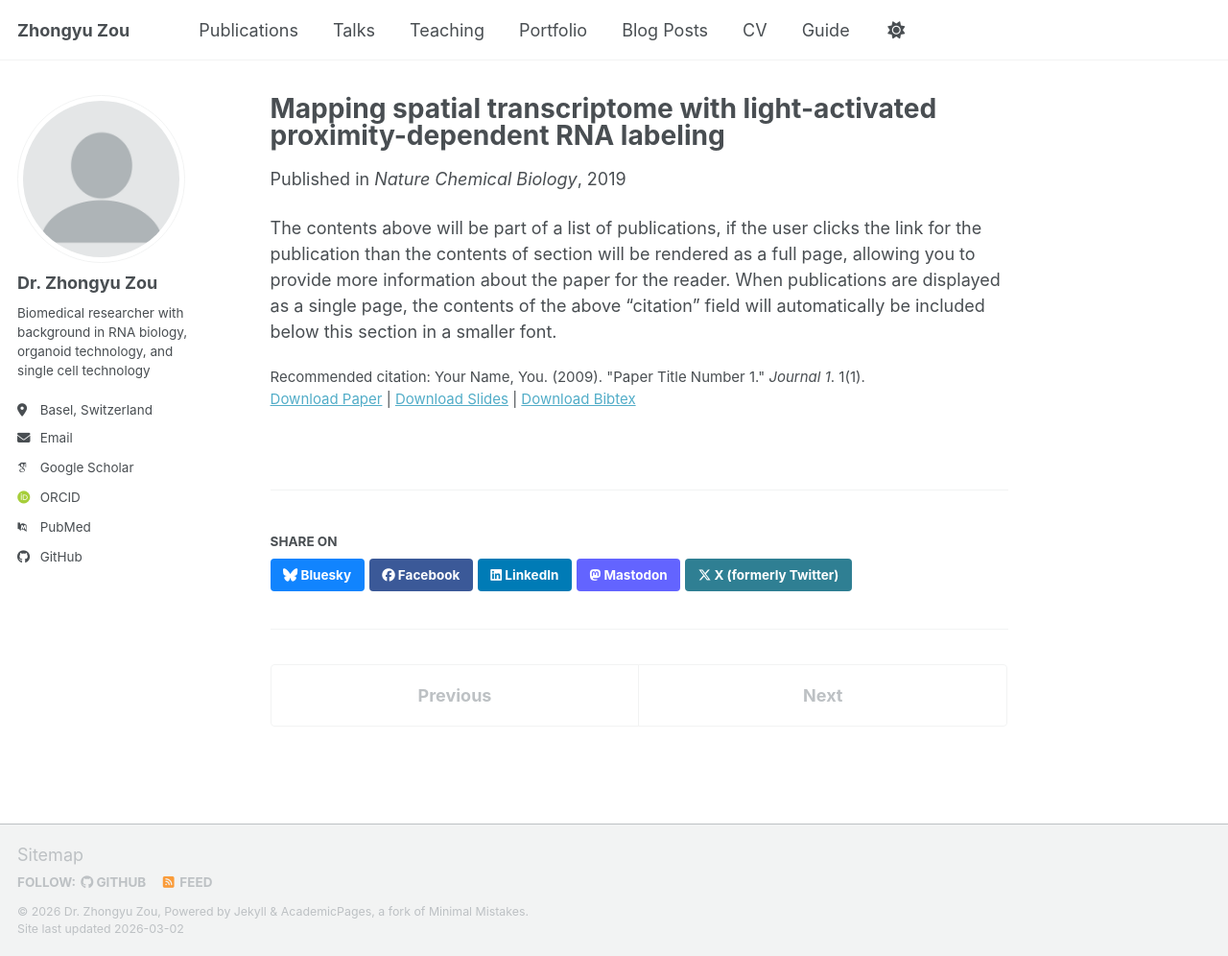
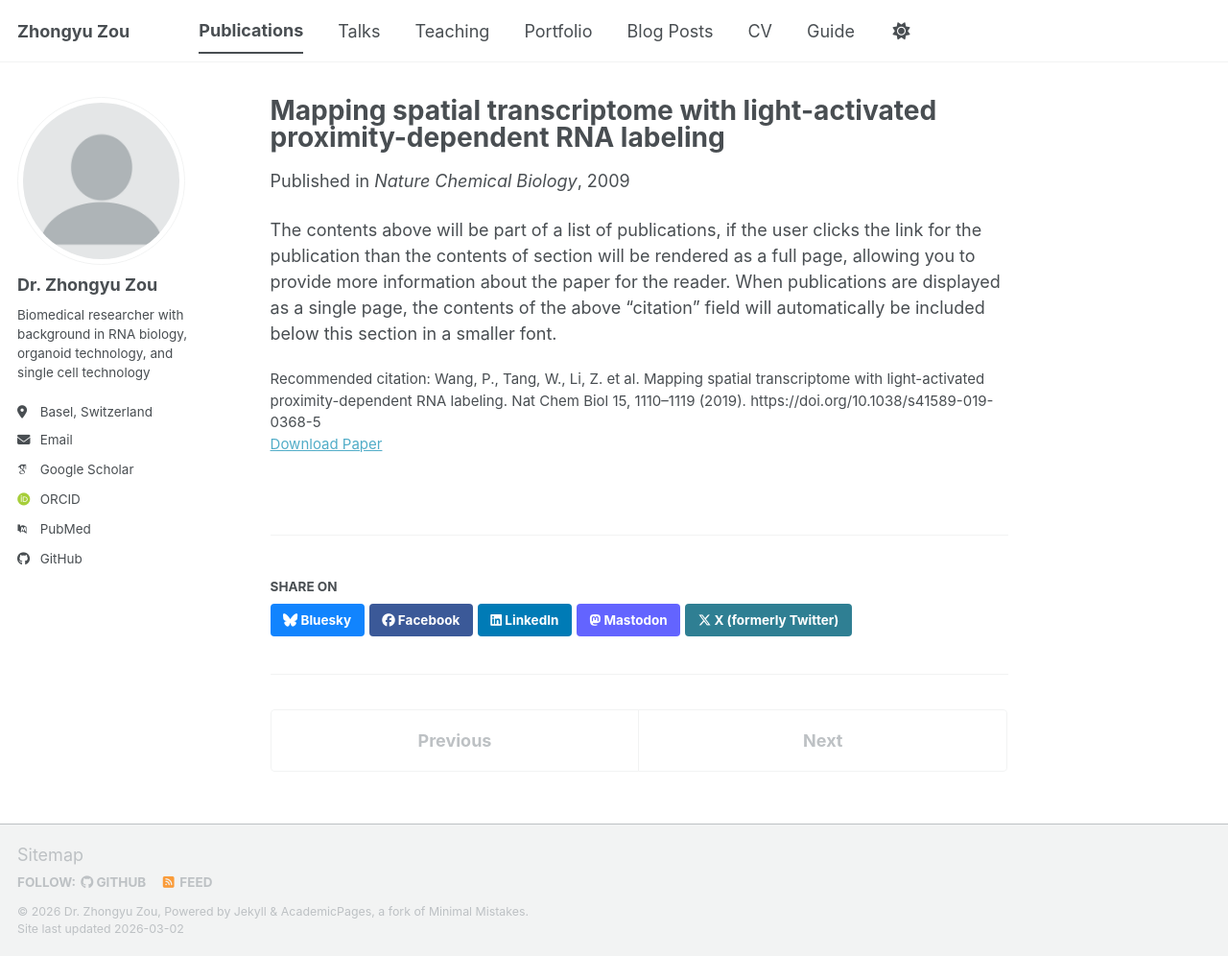
Before and after one commit to zhongyu-zou/zhongyu-zou.github.io, a Jekyll site: the page built from _publications/2009-10-01-paper-title-number-1.md, in a window 1280 px wide and 996 px high. Shown: the whole window at 96% size. Built offline with Jekyll 4.4.1, drawn with Linux system fonts in a browser that asks for light colours; some web fonts are replaced; a script bundle is joined from its source files by our own code; library files that are not in the unit come from our copies.

Commit message:
Revise citation for paper on spatial transcriptome
Updated citation details for the publication, including authors, title, and DOI.

```diff
--- a/_publications/2009-10-01-paper-title-number-1.md
+++ b/_publications/2009-10-01-paper-title-number-1.md
@@ -1,14 +1,8 @@
 ---
 title: "Mapping spatial transcriptome with light-activated proximity-dependent RNA labeling"
-collection: publications
 category: manuscripts
-permalink: /publication/2019-11-Wang-NChemBio
-excerpt: 'This paper is about the number 1. The number 2 is left for future work.'
-date: 2019-10-07
 venue: 'Nature Chemical Biology'
-slidesurl: 'https://academicpages.github.io/files/slides1.pdf'
 paperurl: 'https://www.nature.com/articles/s41589-019-0368-5'
-bibtexurl: 'https://academicpages.github.io/files/bibtex1.bib'
-citation: 'Your Name, You. (2009). &quot;Paper Title Number 1.&quot; <i>Journal 1</i>. 1(1).'
+citation: 'Wang, P., Tang, W., Li, Z. et al. Mapping spatial transcriptome with light-activated proximity-dependent RNA labeling. Nat Chem Biol 15, 1110–1119 (2019). https://doi.org/10.1038/s41589-019-0368-5'
 ---
 The contents above will be part of a list of publications, if the user clicks the link for the publication than the contents of section will be rendered as a full page, allowing you to provide more information about the paper for the reader. When publications are displayed as a single page, the contents of the above "citation" field will automatically be included below this section in a smaller font.
```
